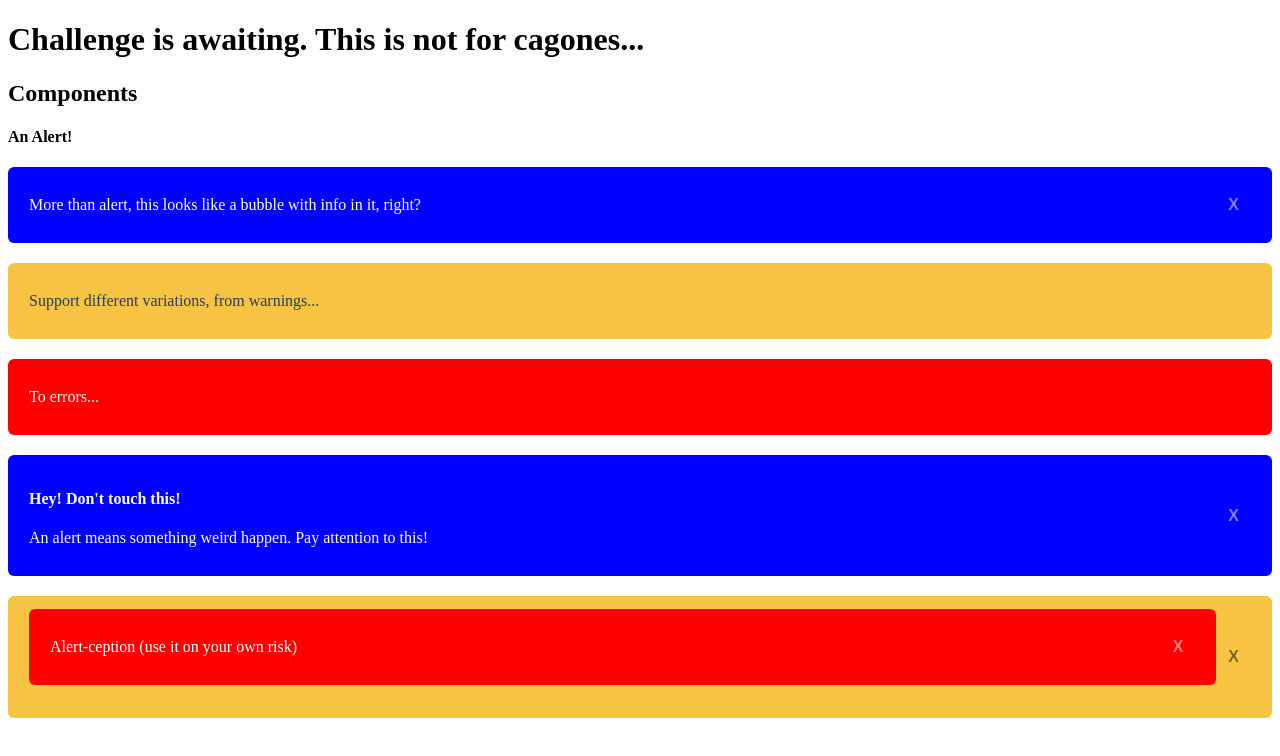
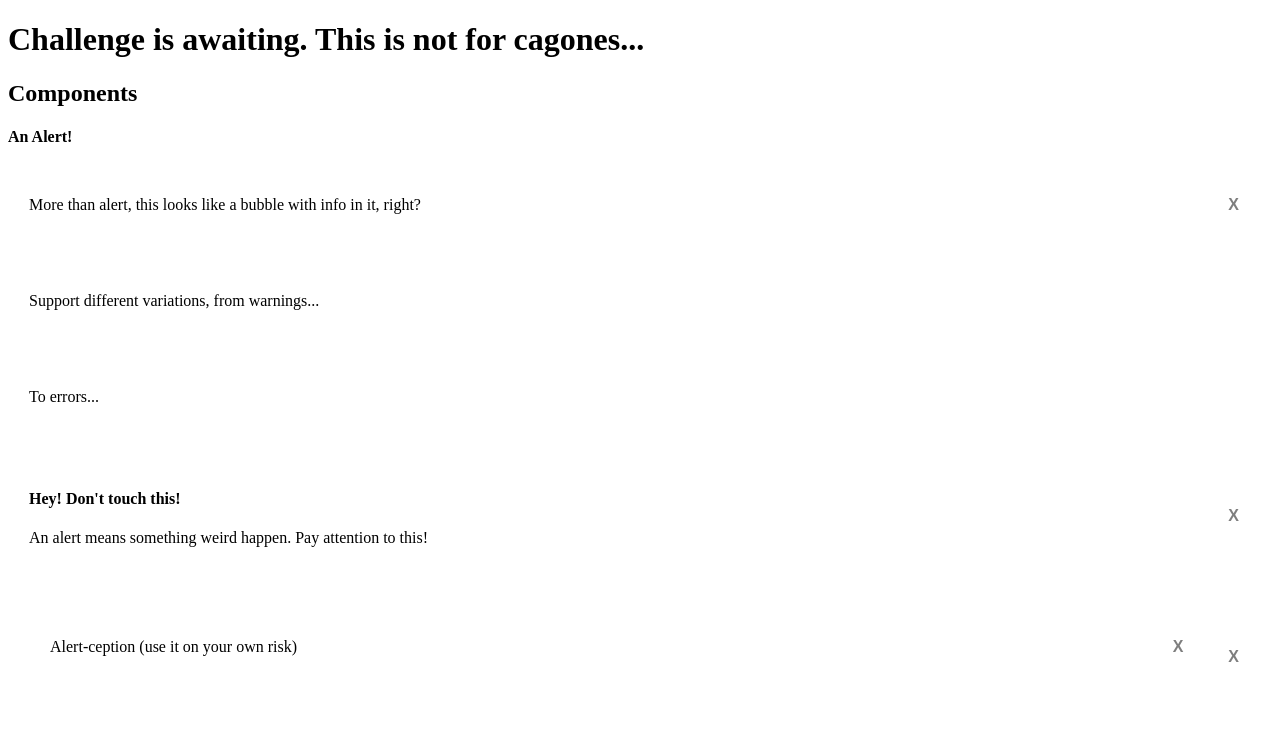
Before and after one commit to chmartinez/hache-design-system, a React (Create React App) app: page / in a window 1280 px wide. Shown: the top 756 px of the page. Built offline with nearby package versions, Linux system fonts and the light colour scheme.

Commit message:
feat: Set new color palette

```diff
--- a/src/style/color.js
+++ b/src/style/color.js
@@ -1,7 +1,151 @@
-export const BLACK = 'black';
-export const BLUE = 'blue';
-export const DARK_BLUE = '#283e59';
-export const GREEN = 'green';
-export const RED = 'red';
-export const WARNING = '#f6c343';
-export const WHITE = 'white';
+// Neutral colors
+export const black = 'black';
+export const white = 'white';
+
+// Functional colors
+export const defaultFontColor = black;
+
+// Palette-explicit colors
+export const red = '#f5222d';
+export const red1 = '#fff1f0';
+export const red2 = '#ffccc7';
+export const red3 = '#ffa39e';
+export const red4 = '#ff7875';
+export const red5 = '#ff4d4f';
+export const red6 = '#f5222d';
+export const red7 = '#cf1322';
+export const red8 = '#a8071a';
+export const red9 = '#820014';
+export const red10 = '#5c0011';
+export const volcano = '#fa541c';
+export const volcano1 = '#fff2e8';
+export const volcano2 = '#ffd8bf';
+export const volcano3 = '#ffbb96';
+export const volcano4 = '#ff9c6e';
+export const volcano5 = '#ff7a45';
+export const volcano6 = '#fa541c';
+export const volcano7 = '#d4380d';
+export const volcano8 = '#ad2102';
+export const volcano9 = '#871400';
+export const volcano10 = '#610b00';
+export const gold = '#faad14';
+export const gold1 = '#fffbe6';
+export const gold2 = '#fff1b8';
+export const gold3 = '#ffe58f';
+export const gold4 = '#ffd666';
+export const gold5 = '#ffc53d';
+export const gold6 = '#faad14';
+export const gold7 = '#d48806';
+export const gold8 = '#ad6800';
+export const gold9 = '#874d00';
+export const gold10 = '#613400';
+export const orange = '#fa8c16';
+export const orange1 = '#fff7e6';
+export const orange2 = '#ffe7ba';
+export const orange3 = '#ffd591';
+export const orange4 = '#ffc069';
+export const orange5 = '#ffa940';
+export const orange6 = '#fa8c16';
+export const orange7 = '#d46b08';
+export const orange8 = '#ad4e00';
+export const orange9 = '#873800';
+export const orange10 = '#612500';
+export const yellow = '#fadb14';
+export const yellow1 = '#feffe6';
+export const yellow2 = '#ffffb8';
+export const yellow3 = '#fffb8f';
+export const yellow4 = '#fff566';
+export const yellow5 = '#ffec3d';
+export const yellow6 = '#fadb14';
+export const yellow7 = '#d4b106';
+export const yellow8 = '#ad8b00';
+export const yellow9 = '#876800';
+export const yellow10 = '#614700';
+export const lime = '#a0d911';
+export const lime1 = '#fcffe6';
+export const lime2 = '#f4ffb8';
+export const lime3 = '#eaff8f';
+export const lime4 = '#d3f261';
+export const lime5 = '#bae637';
+export const lime6 = '#a0d911';
+export const lime7 = '#7cb305';
+export const lime8 = '#5b8c00';
+export const lime9 = '#3f6600';
+export const lime10 = '#254000';
+export const green = '#52c41a';
+export const green1 = '#f6ffed';
+export const green2 = '#d9f7be';
+export const green3 = '#b7eb8f';
+export const green4 = '#95de64';
+export const green5 = '#73d13d';
+export const green6 = '#52c41a';
+export const green7 = '#389e0d';
+export const green8 = '#237804';
+export const green9 = '#135200';
+export const green10 = '#092b00';
+export const cyan = '#13c2c2';
+export const cyan1 = '#e6fffb';
+export const cyan2 = '#b5f5ec';
+export const cyan3 = '#87e8de';
+export const cyan4 = '#5cdbd3';
+export const cyan5 = '#36cfc9';
+export const cyan6 = '#13c2c2';
+export const cyan7 = '#08979c';
+export const cyan8 = '#006d75';
+export const cyan9 = '#00474f';
+export const cyan10 = '#002329';
+export const blue = '#1890ff';
+export const blue1 = '#e6f7ff';
+export const blue2 = '#bae7ff';
+export const blue3 = '#91d5ff';
+export const blue4 = '#69c0ff';
+export const blue5 = '#40a9ff';
+export const blue6 = '#1890ff';
+export const blue7 = '#096dd9';
+export const blue8 = '#0050b3';
+export const blue9 = '#003a8c';
+export const blue10 = '#002766';
+export const geekblue = '#2f54eb';
+export const geekblue1 = '#f0f5ff';
+export const geekblue2 = '#d6e4ff';
+export const geekblue3 = '#adc6ff';
+export const geekblue4 = '#85a5ff';
+export const geekblue5 = '#597ef7';
+export const geekblue6 = '#2f54eb';
+export const geekblue7 = '#1d39c4';
+export const geekblue8 = '#10239e';
+export const geekblue9 = '#061178';
+export const geekblue10 = '#030852';
+export const purple = '#722ed1';
+export const purple1 = '#f9f0ff';
+export const purple2 = '#efdbff';
+export const purple3 = '#d3adf7';
+export const purple4 = '#b37feb';
+export const purple5 = '#9254de';
+export const purple6 = '#722ed1';
+export const purple7 = '#531dab';
+export const purple8 = '#391085';
+export const purple9 = '#22075e';
+export const purple10 = '#120338';
+export const magenta = '#eb2f96';
+export const magenta1 = '#fff0f6';
+export const magenta2 = '#ffd6e7';
+export const magenta3 = '#ffadd2';
+export const magenta4 = '#ff85c0';
+export const magenta5 = '#f759ab';
+export const magenta6 = '#eb2f96';
+export const magenta7 = '#c41d7f';
+export const magenta8 = '#9e1068';
+export const magenta9 = '#780650';
+export const magenta10 = '#520339';
+export const grey = '#666666';
+export const grey1 = '#a6a6a6';
+export const grey2 = '#999999';
+export const grey3 = '#8c8c8c';
+export const grey4 = '#808080';
+export const grey5 = '#737373';
+export const grey6 = '#666666';
+export const grey7 = '#404040';
+export const grey8 = '#1a1a1a';
+export const grey9 = '#000000';
+export const grey10 = '#000000';
```
Also changed, not shown: 1 other file (tests, documents, lock files or other folders).
